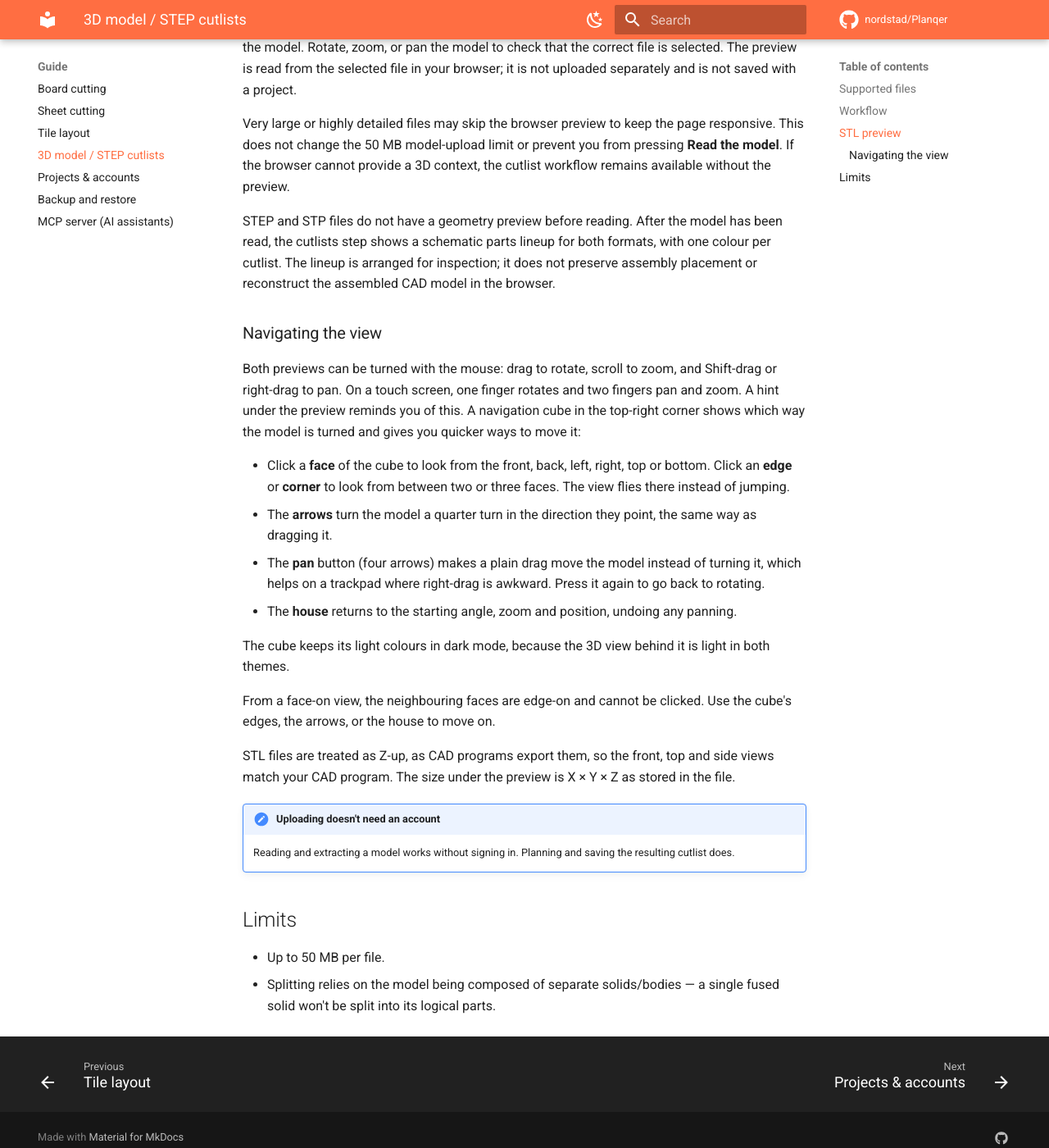
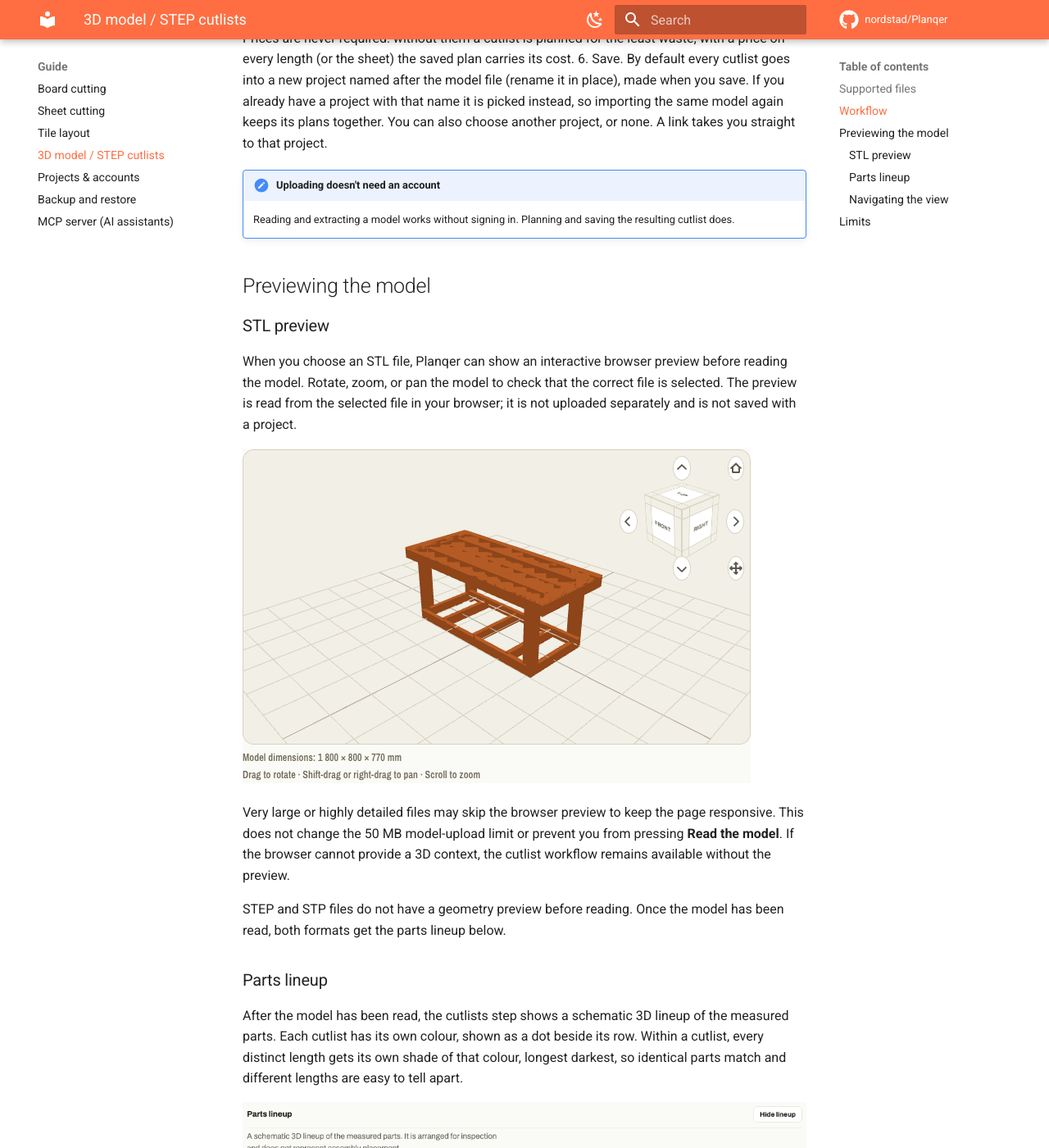
Before and after one commit to nordstad/Planqer, an MkDocs documentation site: the page built from docs/guide/model-cutlist.md, in a window 1280 px wide and 1400 px high, scrolled down 1898 px. Shown: the whole window at 82% size. Built offline with MkDocs 1.6.1 and Material for MkDocs 9.7.7, drawn with Linux system fonts in a browser that asks for light colours; comment, search, counter and statistics services are not loaded; some of the changed text lies outside the part shown.

Commit message:
docs: document model previews, navigation, lineup and demo bench
Reorganise the model guide into Previewing the model (STL preview, parts
lineup, navigating the view), add three screenshots, and point to the demo
bench.stl and Bench.step in example/ for users without a model.

```diff
--- a/docs/guide/model-cutlist.md
+++ b/docs/guide/model-cutlist.md
@@ -14,6 +14,20 @@
 
 Files up to 50 MB. Planqer works in millimetres; the file's own declared unit
 is used if it has one.
+
+!!! tip "No model to hand? Try the demo bench"
+    The project ships a small demo model, a 1 800 × 800 × 770 mm workbench, so
+    you can try this page without a CAD file of your own. Find both files in the
+    [`example/` folder](https://github.com/nordstad/Planqer/tree/main/example)
+    of the repository, or in `example/` if you have cloned it.
+
+    - **`bench.stl`** shows the STL path: a preview in the browser, then 23
+      parts grouped into 3 cutlists (two board sizes and one sheet).
+    - **`Bench.step`** is the same bench as a STEP file, so you can compare. It
+      gives the same 23 parts and 3 cutlists, and keeps the real component names
+      from the CAD model, such as *Top Studs*, *Front Left Leg* and *Top Ply*.
+
+    Drop one on the page and press **Read the model**.
 
 ## Workflow
 
@@ -54,21 +68,48 @@
    its plans together. You can also choose another project, or none. A link
    takes you straight to that project.
 
-## STL preview
+!!! note "Uploading doesn't need an account"
+    Reading and extracting a model works without signing in. Planning and
+    saving the resulting cutlist does.
+
+## Previewing the model
+
+### STL preview
 
 When you choose an STL file, Planqer can show an interactive browser preview
 before reading the model. Rotate, zoom, or pan the model to check that the
 correct file is selected. The preview is read from the selected file in your
 browser; it is not uploaded separately and is not saved with a project.
 
+![STL preview with the navigation cube](../assets/screenshots/model-preview.png)
+
 Very large or highly detailed files may skip the browser preview to keep the
 page responsive. This does not change the 50 MB model-upload limit or prevent
 you from pressing **Read the model**. If the browser cannot provide a 3D
 context, the cutlist workflow remains available without the preview.
 
-STEP and STP files do not have a geometry preview before reading. After the
-model has been read, the cutlists step shows a schematic parts lineup for both
-formats, with one colour per cutlist. The lineup is arranged for inspection;
+STEP and STP files do not have a geometry preview before reading. Once the
+model has been read, both formats get the parts lineup below.
+
+### Parts lineup
+
+After the model has been read, the cutlists step shows a schematic 3D lineup of
+the measured parts. Each cutlist has its own colour, shown as a dot beside its
+row. Within a cutlist, every distinct length gets its own shade of that colour,
+longest darkest, so identical parts match and different lengths are easy to
+tell apart.
+
+![Parts lineup with one length highlighted](../assets/screenshots/model-parts-lineup.png)
+
+- Point at, or tab to, a cutlist row to highlight its parts. The others fade.
+- Open **Show lengths** on a cutlist to see a swatch beside each length. Point
+  at a length to highlight just those parts in the lineup.
+- Untick a cutlist and its parts fade out of the lineup.
+- Every part is drawn, up to 500. Beyond that, repeated parts are combined into
+  one box per size, and the page says so.
+- **Hide lineup** collapses the panel.
+
+The lineup is arranged for inspection. Parts are laid out in rows by cutlist, so
 it does not preserve assembly placement or reconstruct the assembled CAD model
 in the browser.
 
@@ -79,6 +120,8 @@
 fingers pan and zoom. A hint under the preview reminds you of this. A
 navigation cube in the top-right corner shows which way the model is turned and
 gives you quicker ways to move it:
+
+![The navigation cube with its arrows, pan and home buttons](../assets/screenshots/model-view-cube.png){width=300}
 
 - Click a **face** of the cube to look from the front, back, left, right, top or
   bottom. Click an **edge** or **corner** to look from between two or three
@@ -101,10 +144,6 @@
 and side views match your CAD program. The size under the preview is X × Y × Z
 as stored in the file.
 
-!!! note "Uploading doesn't need an account"
-    Reading and extracting a model works without signing in. Planning and
-    saving the resulting cutlist does.
-
 ## Limits
 
 - Up to 50 MB per file.
```
Also changed, not shown: docs/assets/screenshots/model-parts-lineup.png (added), docs/assets/screenshots/model-preview.png (added), docs/assets/screenshots/model-view-cube.png (added).
